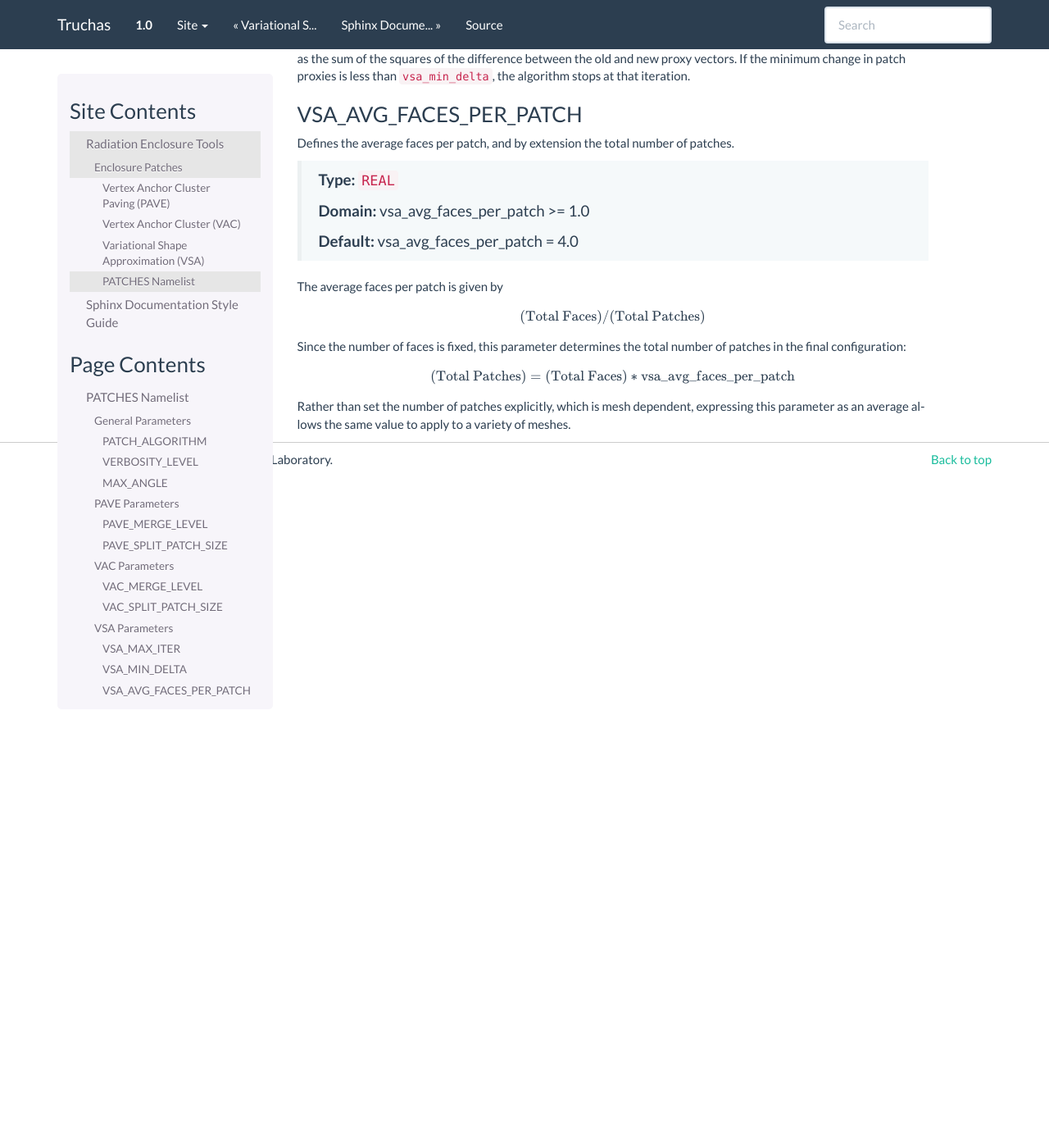
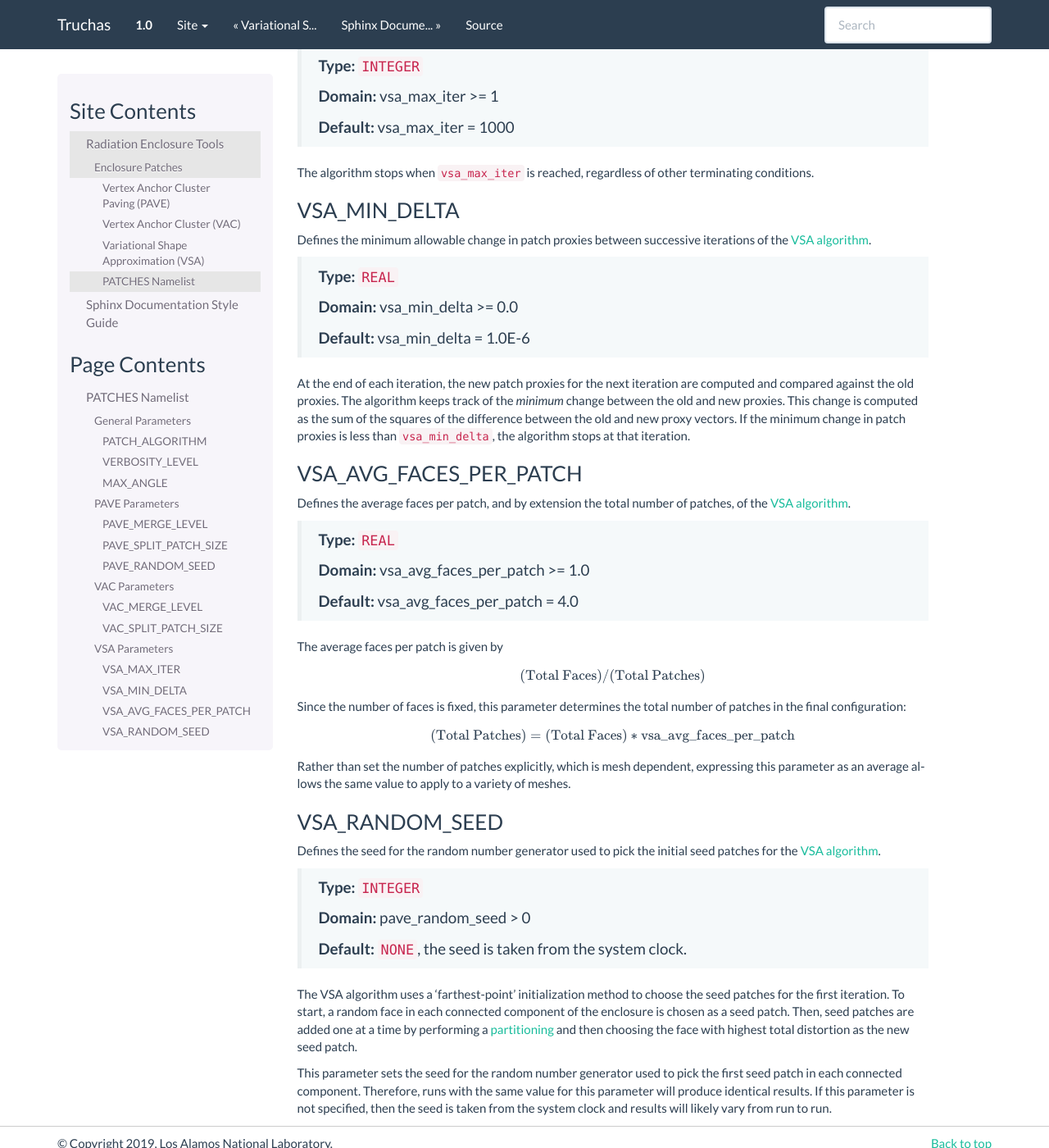
Before and after one commit to truchas/truchas, a Sphinx documentation site: the page built from doc/sphinx/tools/RadE/patches/patches_namelist.rst, in a window 1280 px wide and 1400 px high, scrolled down 5835 px. Shown: the whole window at 82% size. Built offline with Sphinx 7.4.7, drawn with Linux system fonts in a browser that asks for light colours; some of the changed text lies outside the part shown.

Commit message:
Added random seed parameter to PAVE and VSA patching algorithms.
- Updated Sphinx docs with new random seed parameter.

```diff
--- a/doc/sphinx/tools/RadE/patches/index.rst
+++ b/doc/sphinx/tools/RadE/patches/index.rst
@@ -75,11 +75,13 @@
 #. :ref:`tools/RadE/patches/patches_namelist:MAX_ANGLE`: Maximum angle between adjacent faces
 #. :ref:`tools/RadE/patches/patches_namelist:PAVE_MERGE_LEVEL`: Controls the aggressiveness of patch merging
 #. :ref:`tools/RadE/patches/patches_namelist:PAVE_SPLIT_PATCH_SIZE`: Split patches with up to this number of faces
+#. :ref:`tools/RadE/patches/patches_namelist:PAVE_RANDOM_SEED`: Sets random number generator seed.
 #. :ref:`tools/RadE/patches/patches_namelist:VAC_MERGE_LEVEL`: Controls the aggressiveness of patch merging
 #. :ref:`tools/RadE/patches/patches_namelist:VAC_SPLIT_PATCH_SIZE`: Split patches with up to this number of faces
 #. :ref:`tools/RadE/patches/patches_namelist:VSA_MAX_ITER`: Maximum iterations for the VSA algorithm
 #. :ref:`tools/RadE/patches/patches_namelist:VSA_MIN_DELTA`: Minimum change in patch proxies for the VSA algorithm
 #. :ref:`tools/RadE/patches/patches_namelist:VSA_AVG_FACES_PER_PATCH`: Average faces per patch for the VSA algorithm
+#. :ref:`tools/RadE/patches/patches_namelist:VSA_RANDOM_SEED`: Sets random number generator seed.
 
 .. seealso::
   For detailed information on these parameters, refer to the :doc:`PATCES namelist
--- a/doc/sphinx/tools/RadE/patches/patches_namelist.rst
+++ b/doc/sphinx/tools/RadE/patches/patches_namelist.rst
@@ -172,6 +172,27 @@
    and to 5 for triangular meshes. This avoids splitting too many patches.
 
 
+PAVE_RANDOM_SEED
+++++++++++++++++
+Defines the seed for the random number generator used to pick the initial seed patches for the
+:doc:`PAVE algorithm <pave>`.
+
+.. namelist_parameter::
+   :type: INTEGER
+   :domain: pave_random_seed > 0
+   :default: ``NONE``, the seed is taken from the system clock.
+
+The PAVE algorithm begins by creating a 'seed patch' in each connected component of the enclosure.
+Each component is then 'paved' or 'tiled' with patches, starting from the seed patch. The seed
+patches are chosen randomly from a set of patches determined to produce optimal results. Refer to
+the :ref:`seed patches section <tools/RadE/patches/pave:Choosing Seed Patches>` of the PAVE
+documentation for more information on how the seed patches are selected.
+
+This parameter sets the seed for the random number generator used to pick the seed patches.
+Therefore, runs with the same value for this parameter will produce identical results. If this
+parameter is not specified, then the seed is taken from the system clock and results will likely
+vary from run to run.
+
 
 VAC Parameters
 --------------
@@ -260,8 +281,8 @@
 
 VSA_MIN_DELTA
 +++++++++++++
-Defines the minimum allowable change in patch proxies between successive
-iterations of the :doc:`VSA algorithm <vsa>`.
+Defines the minimum allowable change in patch proxies between successive iterations of the
+:doc:`VSA algorithm <vsa>`.
 
 .. namelist_parameter::
    :type: REAL
@@ -277,7 +298,8 @@
 
 VSA_AVG_FACES_PER_PATCH
 +++++++++++++++++++++++
-Defines the average faces per patch, and by extension the total number of patches.
+Defines the average faces per patch, and by extension the total number of patches, of the
+:doc:`VSA algorithm <vsa>`.
 
 .. namelist_parameter::
    :type: REAL
@@ -298,3 +320,25 @@
 
 Rather than set the number of patches explicitly, which is mesh dependent, expressing this parameter
 as an average allows the same value to apply to a variety of meshes.
+
+
+VSA_RANDOM_SEED
++++++++++++++++
+Defines the seed for the random number generator used to pick the initial seed patches for the
+:doc:`VSA algorithm <vsa>`.
+
+.. namelist_parameter::
+   :type: INTEGER
+   :domain: pave_random_seed > 0
+   :default: ``NONE``, the seed is taken from the system clock.
+
+The VSA algorithm uses a 'farthest-point' initialization method to choose the seed patches for the
+first iteration. To start, a random face in each connected component of the enclosure is chosen as a
+seed patch.  Then, seed patches are added one at a time by performing a :ref:`partitioning
+<tools/RadE/patches/vsa:Geometry Partitioning>` and then choosing the face with highest total
+distortion as the new seed patch.
+
+This parameter sets the seed for the random number generator used to pick the first seed patch in
+each connected component. Therefore, runs with the same value for this parameter will produce
+identical results. If this parameter is not specified, then the seed is taken from the system clock
+and results will likely vary from run to run.
```
Also changed, not shown: other parts of doc/sphinx/tools/RadE/patches/index.rst (+1 -1 lines), other parts of doc/sphinx/tools/RadE/patches/patches_namelist.rst (+1 -1 lines), doc/sphinx/tools/RadE/patches/pave.rst (+40 -12 lines), doc/sphinx/tools/RadE/patches/vsa.rst (+23 -1 lines), 4 other files.
